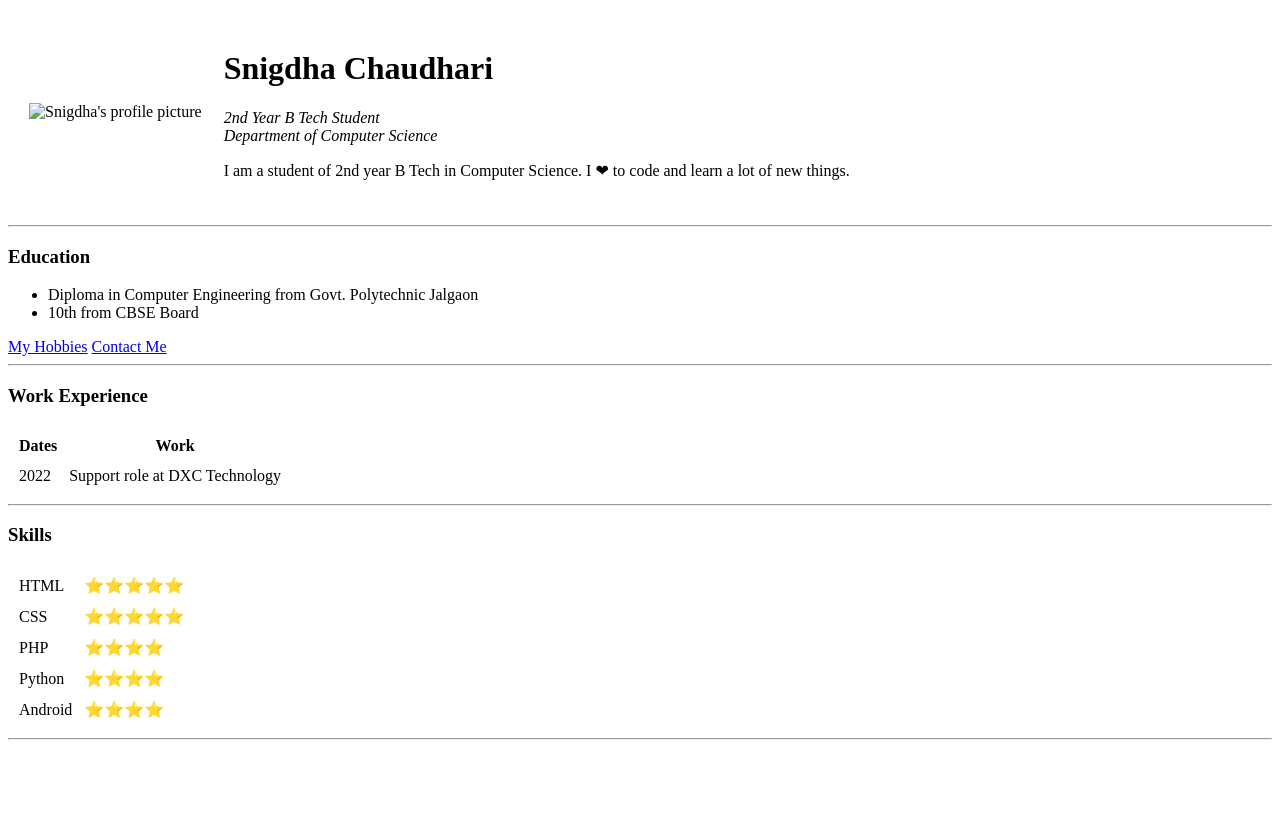
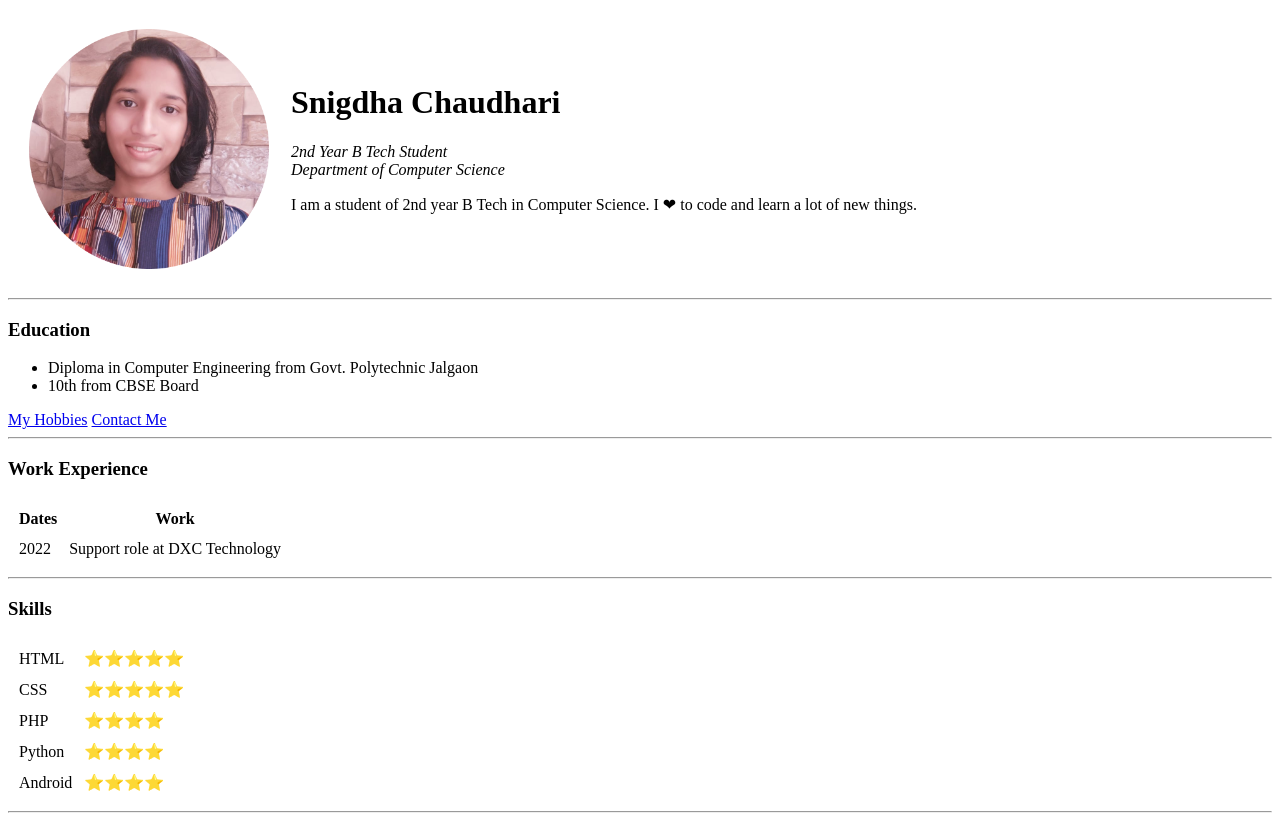
Before and after one commit to CrystallyRains/cv, a plain HTML site: page index.html in a window 1280 px wide. Before the commit the page ends 800 px from the top, so only its background shows below. Drawn offline with Linux system fonts and the light colour scheme.

Commit message:
Update index.html

```diff
--- a/index.html
+++ b/index.html
@@ -1,4 +1,3 @@
-<!DOCTYPE html>
 <html lang="en" dir="ltr">
   <head>
     <meta charset="utf-8">
@@ -7,7 +6,7 @@
   <body>
     <table cellspacing=20>
       <tr>
-          <td><img src=images\snigdha.png alt="Snigdha's profile picture" width=240px height=240px></td>
+          <td><img src=https://github.com/CrystallyRains/cv/blob/main/snigdha.png alt="Snigdha's profile picture" width=240px height=240px></td>
           <td><h1>Snigdha Chaudhari</h1>
         <p>
           <em>2nd Year B Tech Student<br />
```
